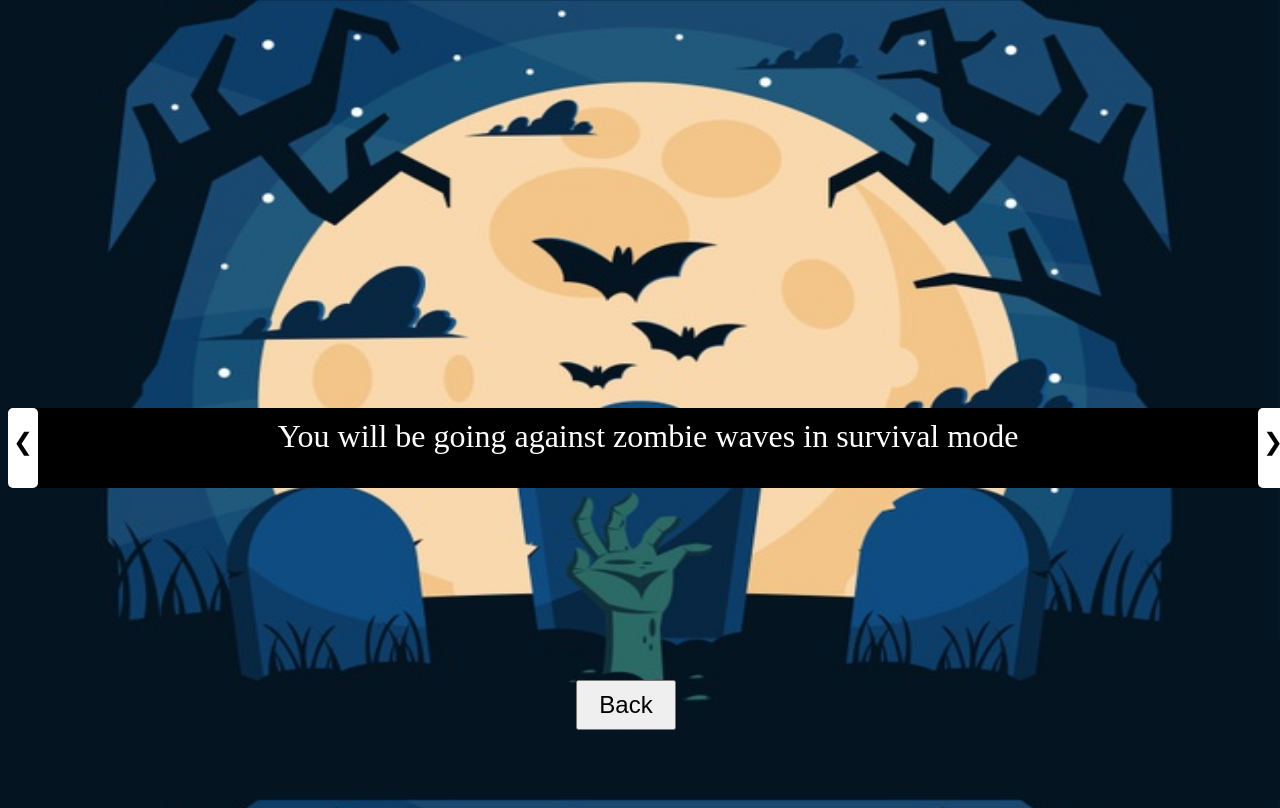
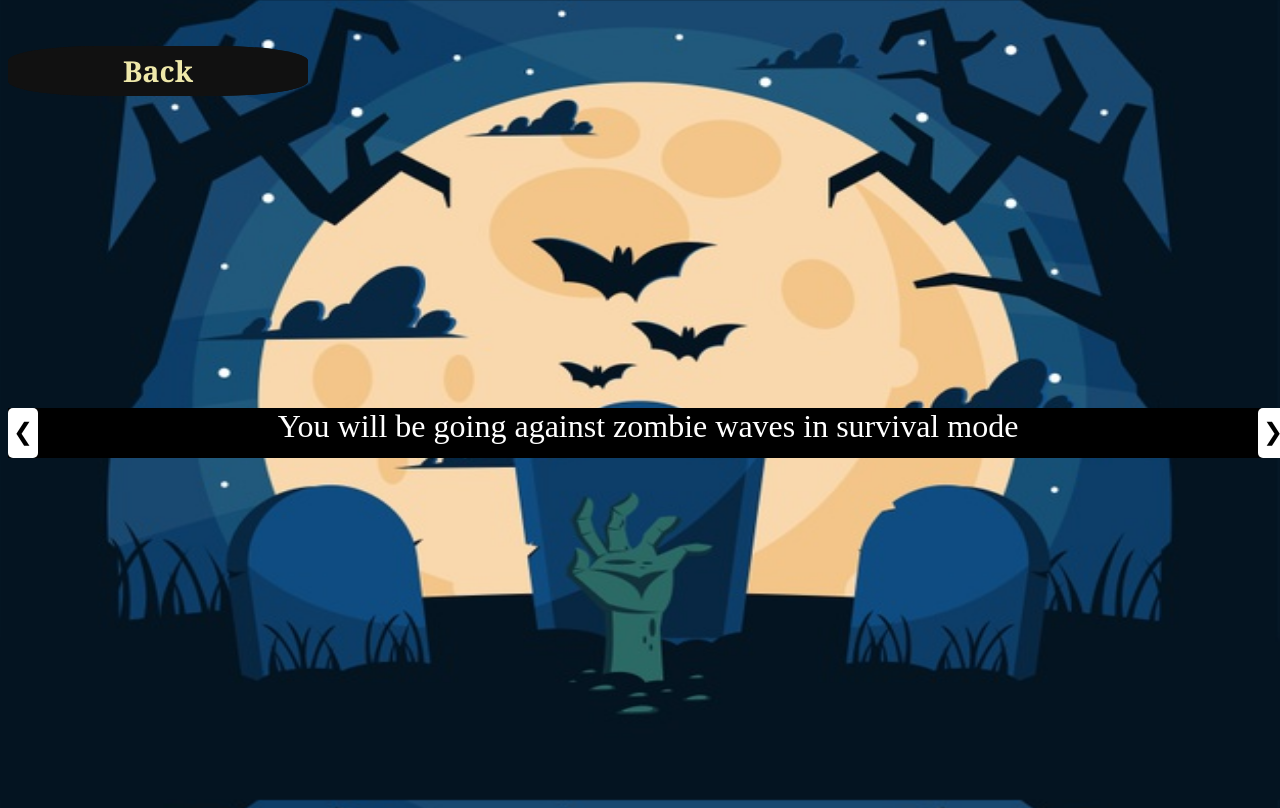
Before and after one commit to dinamohamed18/CST-Game, a plain HTML site: page Guide.html in a window 1280 px wide. Drawn offline with Linux system fonts and the light colour scheme.

Commit message:
Add files via upload

```diff
--- a/Guide.html
+++ b/Guide.html
@@ -27,28 +27,15 @@
             <p>Move your mouse to rotate your character and left mouse button to shoot</p>
         </div>
         <div class="mySlides">
-            <p>After you survive the wave next wave will start spawning with increasing numbers up untill wave 7</p>
+            <p>After you survive the wave next wave will start spawning with increasing numbers</p>
         </div>
         <div class="mySlides">
-            <p> Every 7 waves a boss zombie will appear that has an increased <br>
-                 amount of health along with the wave
+            <p> After each wave you gain a skill point which u can spend to increase your health or damage
             </p>
         </div>
         <div class="mySlides">
-             <p>After wave 7 zombies' count will restart but their health will keep going up
+            <p> Kill 10 zombies in a row without taking a hit to fill your combo meter to launch a special attack
             </p>
-        </div>
-        <div class="mySlides">
-            <p> You can choose one of two characters with two different characterstics</p>
-        </div>
-        <div class="mySlides">
-            <p> Slinger gets his damage increased as you survive more waves but has fixed health </p>
-        </div>
-        <div class="mySlides">
-            <p> Tanky gets his health increased as you survive more waves but has fixed damage</p>
-        </div>
-        <div class="mySlides">
-            <p> Good Luck!</p>
         </div>
 
 
@@ -56,7 +43,7 @@
         <a class="prev" onclick="plusSlides(-1)">&#10094;</a>
         <a class="next" onclick="plusSlides(1)">&#10095;</a>
     </div>
-    <button onclick="location.href='index.html'">Back</button>
+    <button class="glow-on-hover" onclick="location.href='index.html'">Back</button>
 
 
     <script src="GuideJS.js"></script>
--- a/aboutus.css
+++ b/aboutus.css
@@ -16,6 +16,7 @@ body {
     font-family: sans-serif;
     text-transform: uppercase;
     font-size: 2em;
+    font-weight: bolder;
     letter-spacing: 4px;
     overflow: hidden;
     background: linear-gradient(90deg, #000, white, #000);
--- a/guideCss.css
+++ b/guideCss.css
@@ -20,7 +20,7 @@ body{
     top: 50%;
     width: 100%;
     box-sizing: border-box;
-    height: 80px;
+    height: 50px;
 }
 
 .prev , .next{
@@ -33,16 +33,16 @@ body{
     margin: 0px;
     background-color: white;
     border-radius: 5px;
-    height: 80px;
+    height: 50px;
 }
 
 .next{
     right: 0px;
-    padding-top: 20px;
-    box-sizing: border-box;
+    padding-top: 10px;
+    box-sizing: border-box
 }
 .prev{
-    padding-top: 20px;
+    padding-top: 10px;
     box-sizing: border-box;
 }
 
@@ -57,18 +57,77 @@ p{
     color: white;
     font-size: xx-large;
     text-align: center;
-    height: 80px;
+    height: 50px;
     position: relative;
     box-sizing: border-box;
     margin: 0px;
-    padding-top: 10px;
 
 }
 button{
     position : absolute;
-    top : 85%;
-    left:45%;
+    top : 1cm;
+    left:0%;
     width: 100px;
     height: 50px;
     font-size: x-large;
 }
+
+.glow-on-hover {
+    width: 300px;
+    height: 50px;
+    border: none;
+    outline: none;
+    color: palegoldenrod;
+    background: #111;
+    cursor: pointer;
+    position: relative;
+    bottom: 300;
+    right: 1300;
+    z-index: 0;
+    font-size: 180%;
+    font-weight: bold;
+    font-family: Georgia, 'Times New Roman', Times, serif;
+    border-radius: 30%;
+
+}
+
+.glow-on-hover:before {
+    content: '';
+    background: linear-gradient(45deg, #ff0000, #ff7300, #fffb00, #48ff00, #00ffd5, #002bff, #7a00ff, #ff00c8, #ff0000);
+    position: absolute;
+    top: -2px;
+    left:-2px;
+    background-size: 400%;
+    z-index: -1;
+    filter: blur(5px);
+    width: calc(100% + 4px);
+    height: calc(100% + 4px);
+    animation: glowing 20s linear infinite;
+    opacity: 0;
+    transition: opacity .3s ease-in-out;
+    border-radius: 30%;
+}
+
+.glow-on-hover:active {
+    color: #000
+}
+
+.glow-on-hover:active:after {
+    background: transparent;
+}
+
+.glow-on-hover:hover:before {
+    opacity: 1;
+}
+
+.glow-on-hover:after {
+    z-index: -1;
+    content: '';
+    position: absolute;
+    width: 100%;
+    height: 100%;
+    background: #111;
+    left: 0;
+    top: 0;
+    border-radius: 30%;
+}
```
Also changed, not shown: aboutus.html (+8 -5 lines).
